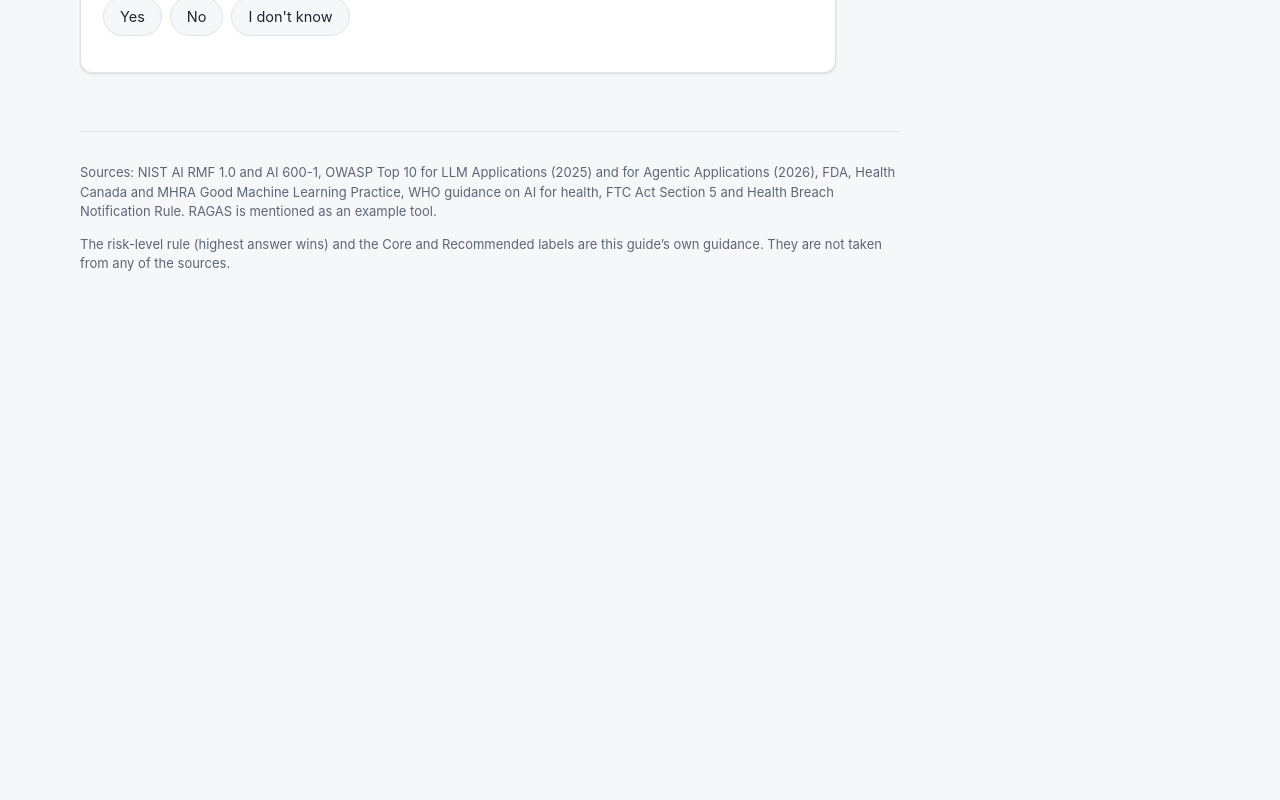
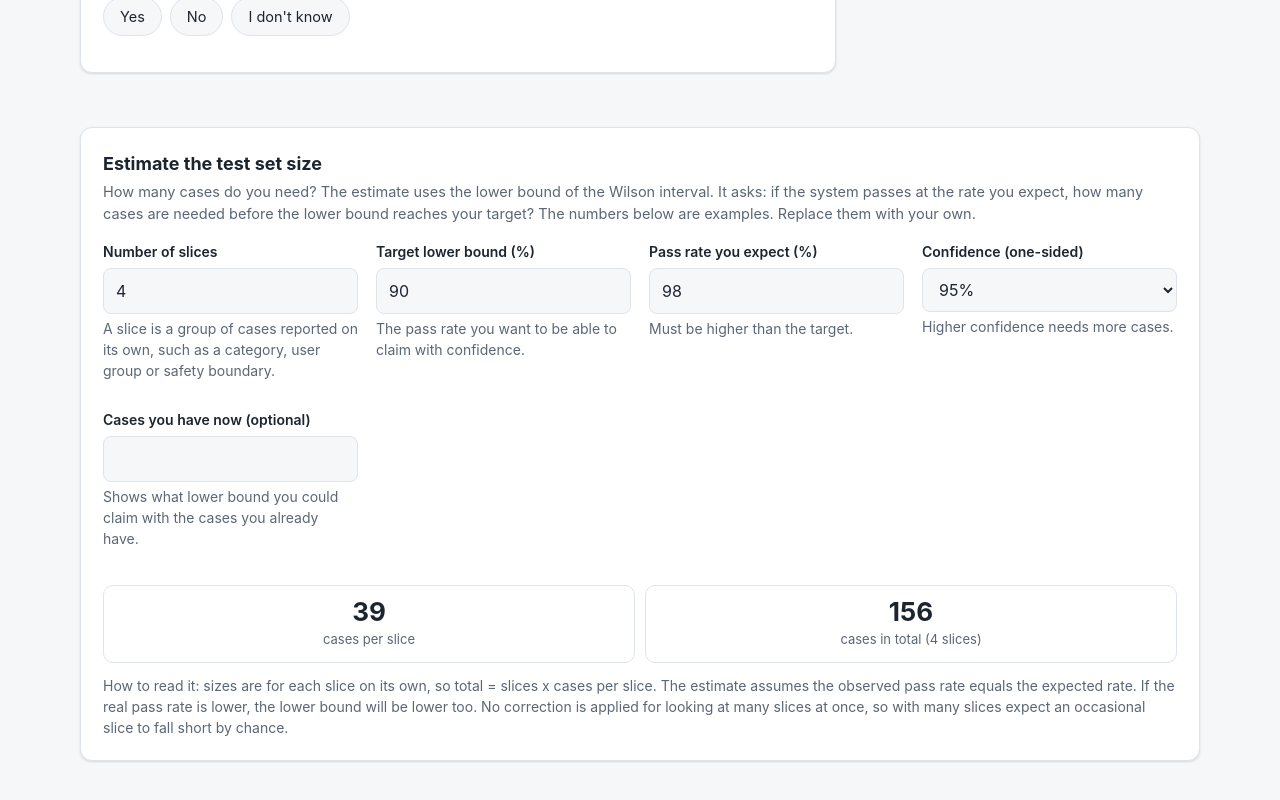
Before and after one commit to lanarafaella/release-compass, a React (Vite) app: page / in a window 1280 px wide. Shown: the part 2580-3380 px from the top of the page. Before the commit the page ends 2923 px from the top, so only its background shows below. Built offline with nearby package versions, Linux system fonts and the light colour scheme.

Commit message:
Add test set size estimator based on the Wilson lower bound

```diff
--- a/src/App.jsx
+++ b/src/App.jsx
@@ -6,6 +6,7 @@ import {
   PEOPLE_QUESTIONS,
 } from './data/questions.js'
 import { AREAS, KIND_LABEL } from './data/practices.js'
+import Sizing from './Sizing.jsx'
 import {
   TIER_NAMES,
   TIER_TEXT,
@@ -18,14 +19,17 @@ import {
 
 const STORE = 'ai-release-guide:v1'
 
+const DEFAULT_SIZING = { slices: 4, target: 90, expected: 98, confidence: '95', available: '' }
+
 function loadState() {
+  const fresh = { name: '', description: '', answers: {}, sizing: DEFAULT_SIZING }
   try {
     const raw = localStorage.getItem(STORE)
-    if (raw) return JSON.parse(raw)
+    if (raw) return { ...fresh, ...JSON.parse(raw) }
   } catch {
     // storage may be unavailable; the app works without it
   }
-  return { name: '', description: '', answers: {} }
+  return fresh
 }
 
 function Question({ q, value, onChange }) {
@@ -135,7 +139,8 @@ export default function App() {
   const [state, setState] = useState(loadState)
   const [showRec, setShowRec] = useState(true)
   const [copied, setCopied] = useState(false)
-  const { name, description, answers } = state
+  const { name, description, answers, sizing } = state
+  const setSizing = (next) => setState((s) => ({ ...s, sizing: next }))
 
   useEffect(() => {
     try {
@@ -163,7 +168,7 @@ export default function App() {
   const recommended = practices.length - required
   const tierClass = result.tier === null ? 'none' : ['low', 'medium', 'high'][result.tier]
 
-  const report = () => buildReport({ name, description, answers })
+  const report = () => buildReport({ name, description, answers, sizing })
 
   const download = () => {
     const blob = new Blob([report()], { type: 'text/markdown' })
@@ -186,7 +191,9 @@ export default function App() {
   }
 
   const reset = () => {
-    if (window.confirm('Clear all answers?')) setState({ name: '', description: '', answers: {} })
+    if (window.confirm('Clear all answers?')) {
+      setState({ name: '', description: '', answers: {}, sizing: DEFAULT_SIZING })
+    }
   }
 
   return (
@@ -332,6 +339,8 @@ export default function App() {
         </section>
       )}
 
+      <Sizing sizing={sizing} setSizing={setSizing} />
+
       <footer className="foot">
         <p>
           Sources: NIST AI RMF 1.0 and AI 600-1, OWASP Top 10 for LLM Applications (2025) and for Agentic
--- /dev/null
+++ b/src/Sizing.jsx
@@ -0,0 +1,121 @@
+import { planSize, SIZE_CAP } from './logic.js'
+
+const fmt = (n) => (n === Infinity ? `more than ${SIZE_CAP.toLocaleString('en-US')}` : n.toLocaleString('en-US'))
+
+function Num({ id, label, help, value, onChange, min, max, step }) {
+  return (
+    <label className="field" htmlFor={id}>
+      <span>{label}</span>
+      <input
+        id={id}
+        type="number"
+        inputMode="decimal"
+        min={min}
+        max={max}
+        step={step}
+        value={value}
+        onChange={(e) => onChange(e.target.value)}
+      />
+      {help && <small className="q-help">{help}</small>}
+    </label>
+  )
+}
+
+export default function Sizing({ sizing, setSizing }) {
+  const set = (key) => (value) => setSizing({ ...sizing, [key]: value })
+  const plan = planSize(sizing)
+
+  return (
+    <section className="card sizing">
+      <h2>Estimate the test set size</h2>
+      <p className="intro">
+        How many cases do you need? The estimate uses the lower bound of the Wilson interval. It asks: if the
+        system passes at the rate you expect, how many cases are needed before the lower bound reaches your
+        target? The numbers below are examples. Replace them with your own.
+      </p>
+
+      <div className="sizing-grid">
+        <Num
+          id="sz-slices"
+          label="Number of slices"
+          help="A slice is a group of cases reported on its own, such as a category, user group or safety boundary."
+          value={sizing.slices}
+          onChange={set('slices')}
+          min={1}
+          max={200}
+          step={1}
+        />
+        <Num
+          id="sz-target"
+          label="Target lower bound (%)"
+          help="The pass rate you want to be able to claim with confidence."
+          value={sizing.target}
+          onChange={set('target')}
+          min={1}
+          max={99.9}
+          step={0.1}
+        />
+        <Num
+          id="sz-expected"
+          label="Pass rate you expect (%)"
+          help="Must be higher than the target."
+          value={sizing.expected}
+          onChange={set('expected')}
+          min={1}
+          max={100}
+          step={0.1}
+        />
+        <label className="field" htmlFor="sz-conf">
+          <span>Confidence (one-sided)</span>
+          <select id="sz-conf" value={sizing.confidence} onChange={(e) => set('confidence')(e.target.value)}>
+            <option value="90">90%</option>
+            <option value="95">95%</option>
+            <option value="99">99%</option>
+          </select>
+          <small className="q-help">Higher confidence needs more cases.</small>
+        </label>
+        <Num
+          id="sz-available"
+          label="Cases you have now (optional)"
+          help="Shows what lower bound you could claim with the cases you already have."
+          value={sizing.available}
+          onChange={set('available')}
+          min={0}
+          step={1}
+        />
+      </div>
+
+      {!plan.valid && <p className="size-problem">{plan.problem}</p>}
+
+      {plan.valid && (
+        <div className="size-result" aria-live="polite">
+          <div className="counts">
+            <div>
+              <strong>{fmt(plan.perSlice)}</strong>
+              <span>cases per slice</span>
+            </div>
+            <div>
+              <strong>{fmt(plan.total)}</strong>
+              <span>cases in total ({plan.slices} slice{plan.slices === 1 ? '' : 's'})</span>
+            </div>
+          </div>
+          {plan.available > 0 && (
+            <p className="size-note">
+              With {plan.available.toLocaleString('en-US')} cases, each slice gets {plan.eachAvailable.toLocaleString('en-US')}.{' '}
+              {plan.boundWithAvailable === null
+                ? 'That is not enough to compute a bound.'
+                : `At a ${sizing.expected}% pass rate the lower bound would be about ${(plan.boundWithAvailable * 100).toFixed(1)}%.`}
+              {plan.boundWithAvailable !== null && plan.boundWithAvailable * 100 < Number(sizing.target) && ' This is below your target.'}
+            </p>
+          )}
+          <p className="size-note">
+            How to read it: sizes are for each slice on its own, so total = slices x cases per slice. The estimate
+            assumes the observed pass rate equals the expected rate. If the real pass rate is lower, the lower bound
+            will be lower too. No correction is applied for looking at many slices at once, so with many slices
+            expect an occasional slice to fall short by chance.
+          </p>
+        </div>
+      )}
+    </section>
+  )
+}
--- a/src/data/practices.js
+++ b/src/data/practices.js
@@ -62,7 +62,7 @@ export const PRACTICES = [
     area: 'Test data',
     title: 'Do not judge from a handful of examples',
     kind: 'measure',
-    what: 'Report how many cases each result is based on, and per category. Avoid drawing conclusions from narrow or anecdotal checks.',
+    what: 'Report how many cases each result is based on, and per category. Avoid drawing conclusions from narrow or anecdotal checks. The size estimate at the bottom of this page shows how many cases each slice needs.',
     why: 'Small or hand-picked samples overstate how well the system works.',
     level: byTier(C, R, R),
     sources: ['gai-ms25-001', 'nist-m25'],
--- a/src/logic.js
+++ b/src/logic.js
@@ -30,6 +30,65 @@ export function computeTier(answers) {
     if (level === tier) drivers.push({ id: q.id, label: q.label, answer: opt.label, unknown: value === UNKNOWN })
   }
   return { tier, drivers, answered, total: RISK_QUESTIONS.length }
+}
+
+// One-sided z values for common confidence levels.
+export const Z = { 90: 1.2816, 95: 1.6449, 99: 2.3263 }
+
+// Lower bound of the Wilson score interval. p is the observed pass rate (0..1), n the number of cases.
+export function wilsonLower(p, n, z) {
+  if (!(n > 0)) return 0
+  const z2 = z * z
+  const centre = p + z2 / (2 * n)
+  const spread = z * Math.sqrt((p * (1 - p)) / n + z2 / (4 * n * n))
+  return (centre - spread) / (1 + z2 / n)
+}
+
+export const SIZE_CAP = 100000
+
+// Smallest n per slice for which the Wilson lower bound of the expected pass rate
+// reaches the target. Returns null when the inputs cannot work.
+export function casesPerSlice({ target, expected, confidence }) {
+  const z = Z[confidence]
+  if (!z || !(target > 0 && target < 1) || !(expected > 0 && expected <= 1)) return null
+  if (expected <= target) return null
+  if (wilsonLower(expected, SIZE_CAP, z) < target) return Infinity
+  let lo = 1
+  let hi = SIZE_CAP
+  while (lo < hi) {
+    const mid = Math.floor((lo + hi) / 2)
+    if (wilsonLower(expected, mid, z) >= target) hi = mid
+    else lo = mid + 1
+  }
+  return lo
+}
+
+export function planSize(input) {
+  const slices = Math.max(1, Math.floor(Number(input.slices) || 0))
+  const target = Number(input.target) / 100
+  const expected = Number(input.expected) / 100
+  const confidence = Number(input.confidence)
+  const out = { slices, valid: false }
+  if (!(target > 0 && target < 1) || !(expected > 0 && expected <= 1) || !Z[confidence]) {
+    out.problem = 'Enter a target between 0 and 100, an expected pass rate up to 100, and a confidence level.'
+    return out
+  }
+  if (expected <= target) {
+    out.problem = 'The expected pass rate must be higher than the target. If the system is expected to pass less often than the target, no number of cases will show that it meets it.'
+    return out
+  }
+  const perSlice = casesPerSlice({ target, expected, confidence })
+  out.valid = true
+  out.perSlice = perSlice
+  out.total = perSlice === Infinity ? Infinity : perSlice * slices
+  const available = Math.floor(Number(input.available) || 0)
+  if (available > 0) {
+    const each = Math.floor(available / slices)
+    out.available = available
+    out.eachAvailable = each
+    out.boundWithAvailable = each > 0 ? wilsonLower(expected, each, Z[confidence]) : null
+  }
+  return out
 }
 
 export function makeContext(answers, tier) {
@@ -73,7 +132,9 @@ function answerLabel(q, value) {
   return q.options.find((o) => o.value === value)?.label ?? value
 }
 
-export function buildReport({ name, description, answers }) {
+const fmt = (n) => (n === Infinity ? `more than ${SIZE_CAP.toLocaleString('en-US')}` : n.toLocaleString('en-US'))
+
+export function buildReport({ name, description, answers, sizing }) {
   const { tier, drivers, answered, total } = computeTier(answers)
   const list = practicesFor(answers)
   const lines = []
@@ -93,6 +154,26 @@ export function buildReport({ name, description, answers }) {
     lines.push('Driven by:')
     for (const d of drivers) lines.push(`- ${d.id} ${d.label} ${d.answer}${d.unknown ? " (unknown answers count as High)" : ''}`)
     lines.push('')
+  }
+  if (sizing) {
+    const plan = planSize(sizing)
+    lines.push('## Test set size estimate', '')
+    if (!plan.valid) {
+      lines.push(plan.problem, '')
+    } else {
+      lines.push(
+        `Inputs: ${plan.slices} slice(s), target lower bound ${sizing.target}%, expected pass rate ${sizing.expected}%, ${sizing.confidence}% one-sided confidence.`,
+        '',
+        `- Cases needed per slice: ${fmt(plan.perSlice)}`,
+        `- Cases needed in total: ${fmt(plan.total)}`,
+      )
+      if (plan.available) {
+        lines.push(
+          `- With ${plan.available} cases available, each slice gets ${plan.eachAvailable}; the lower bound at the expected pass rate would be ${plan.boundWithAvailable === null ? 'not defined' : (plan.boundWithAvailable * 100).toFixed(1) + '%'}.`,
+        )
+      }
+      lines.push('', 'Method: Wilson score lower bound, one-sided. Assumes the observed pass rate equals the expected rate. Each slice is sized on its own. No correction is applied for testing many slices at once.', '')
+    }
   }
   lines.push('## Answers', '')
   for (const q of ALL_QUESTIONS) {
--- a/src/styles.css
+++ b/src/styles.css
@@ -62,7 +62,7 @@ h1 { margin: 0 0 10px; font-size: clamp(28px, 4vw, 40px); line-height: 1.15; let
 .field { display: block; margin-bottom: 14px; }
 .field span { display: block; margin-bottom: 6px; font-size: 14px; font-weight: 600; }
 
-input[type='text'], textarea, select {
+input[type='text'], input[type='number'], textarea, select {
   width: 100%;
   padding: 10px 12px;
   font: inherit;
@@ -149,6 +149,13 @@ button:disabled { opacity: 0.45; cursor: not-allowed; }
 .chip.tool { border-style: dashed; }
 .chip-note { color: var(--muted); }
 
+.sizing { margin-top: 36px; }
+.sizing-grid { display: grid; grid-template-columns: repeat(auto-fit, minmax(210px, 1fr)); gap: 4px 18px; }
+.sizing-grid small { display: block; margin-top: 4px; }
+.sizing input[type='number'] { width: 100%; }
+.size-problem { margin: 6px 0 0; padding: 10px 14px; border-radius: 8px; background: var(--medium-bg); color: var(--medium); font-size: 14.5px; }
+.size-result { margin-top: 8px; }
+.size-note { margin: 10px 0 0; font-size: 14px; color: var(--muted); }
 .foot { margin-top: 40px; padding-top: 18px; border-top: 1px solid var(--line); font-size: 13px; color: var(--muted); max-width: 820px; }
 
 @media (max-width: 900px) {
```
Also changed, not shown: 2 other files (tests, documents, lock files or other folders).
